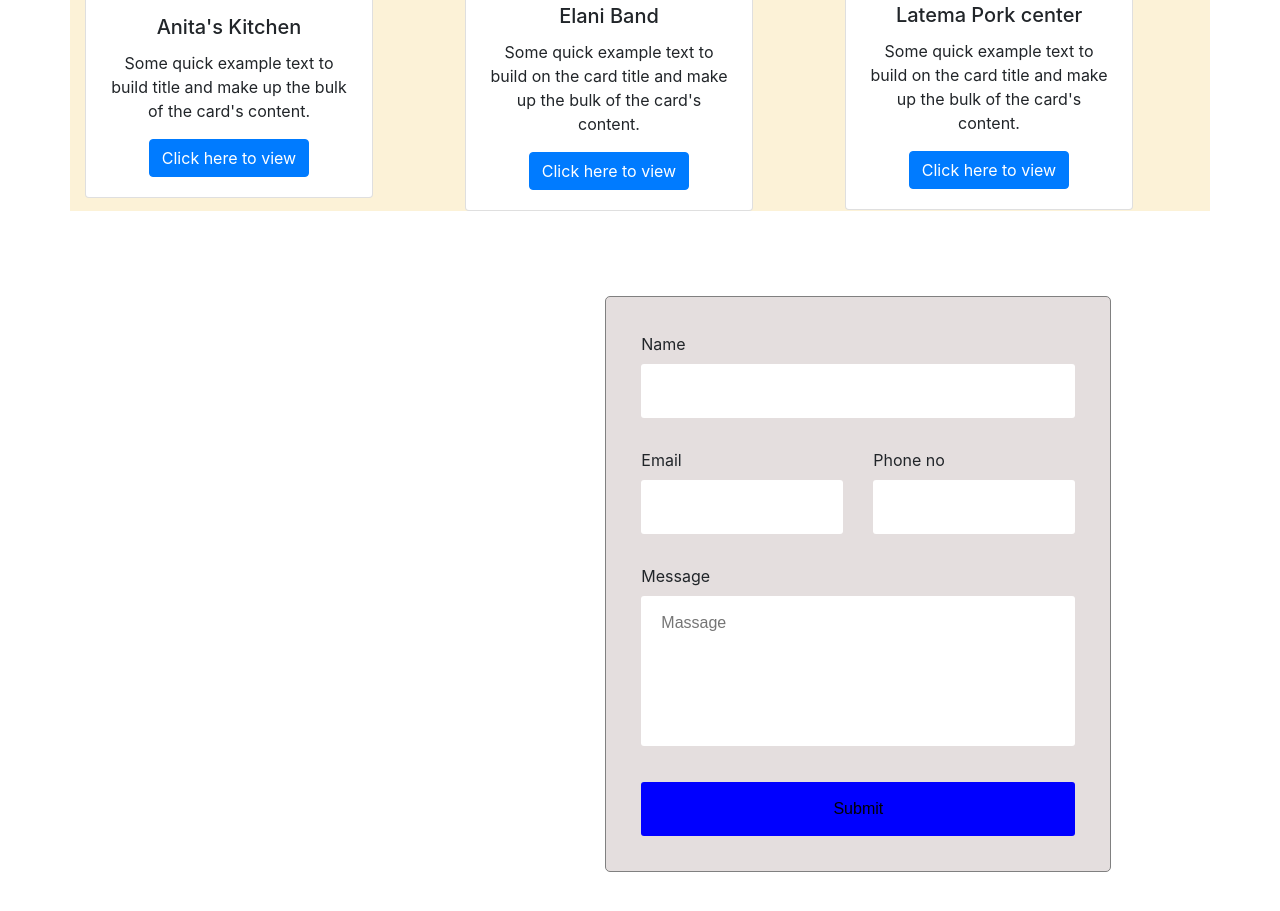
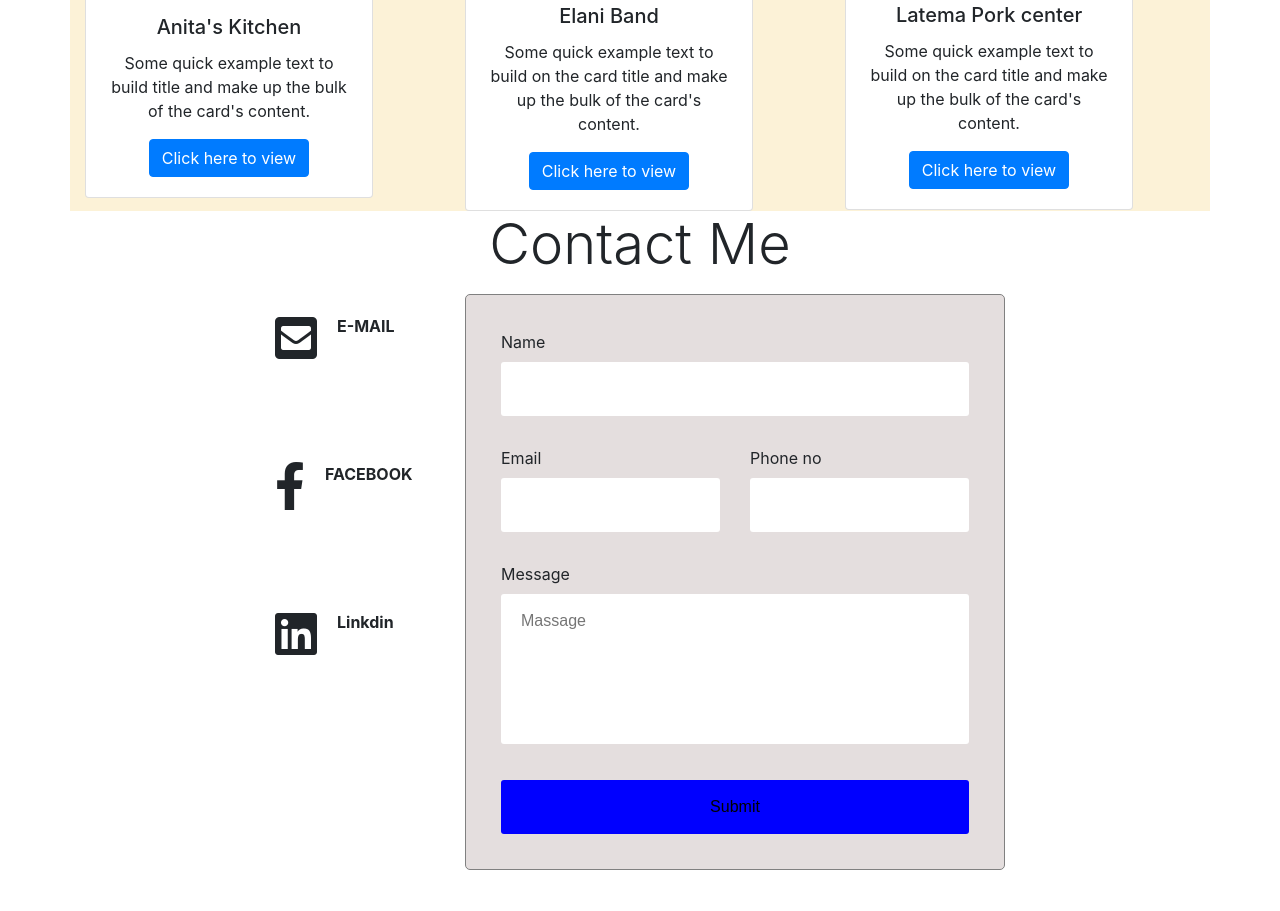
Before and after one commit to Tito-74/Profile-Portfolio, a plain HTML site: page index.html in a window 1280 px wide. Shown: the part 1635-2546 px from the top of the page. After the commit the page ends 2505 px from the top, so only its background shows below. Drawn offline with nearby package versions, Linux system fonts and the light colour scheme.

Commit message:
add contact me icons

```diff
--- a/index.css
+++ b/index.css
@@ -75,12 +75,22 @@
                         background-color: #fcf2d7;
                     }
 
+                    .contact-me {
+                        display: flex;
+                        padding-top: 20px;
+                        padding-bottom: 80px;
+                    }
+
+                    .contact-me>p {
+                        padding-left: 20px;
+                    }
+
                     .form-container {
                         max-width: 800px;
                         border: 1px solid gray;
                         padding: 35px;
-    margin: 20%;
-    margin-top: 10%;
+                        /* margin: 20%;
+            margin-top: 10%; */
                         border-radius: 5px;
                         background-color: #e4dede;
                     }
--- a/index.html
+++ b/index.html
@@ -171,11 +171,33 @@
             </div>
         </div>
     </div>
-    <div class="row">
+    <div class="row justify-content-center">
         <div class="col-md-4">
-
+            <p class="display-4 text-center ">
+                Contact Me</p>
         </div>
-        <div class="col-md-8">
+    </div>
+    <div class="container">
+        <div class="row justify-content-center">
+            <div class="col-md-2">
+                <div class="contact-me">
+                    <i class="fas fa-envelope-square fa-3x"></i>
+                    <p>
+                        <strong>E-MAIL</strong>
+                    </p>
+                </div>
+                <div class="contact-me">
+                    <i class="fab fa-facebook-f fa-3x"></i>
+                    <p><strong>FACEBOOK</strong>
+                    </p>
+                </div>
+                <div class="contact-me">
+                    <i class="fab fa-linkedin fa-3x"></i>
+                    <p> <strong>Linkdin</strong>
+                    </p>
+                </div>
+            </div>
+            <div class="col-md-6">
                 <div class='form-container'>
                     <form action="">
                         <div class="form-row">
@@ -205,7 +227,8 @@
                     </form>
                 </div>
             </div>
-
+        </div>
+    </div>
     <script src="https://code.jquery.com/jquery-3.5.1.slim.min.js " integrity="sha384-DfXdz2htPH0lsSSs5nCTpuj/zy4C+OGpamoFVy38MVBnE+IbbVYUew+OrCXaRkfj " crossorigin="anonymous "></script>
     <script src="https://cdn.jsdelivr.net/npm/bootstrap@4.5.3/dist/js/bootstrap.bundle.min.js " integrity="sha384-ho+j7jyWK8fNQe+A12Hb8AhRq26LrZ/JpcUGGOn+Y7RsweNrtN/tE3MoK7ZeZDyx " crossorigin="anonymous "></script>
 </body>
```
Lines whose indentation alone changed are shown as unchanged.
